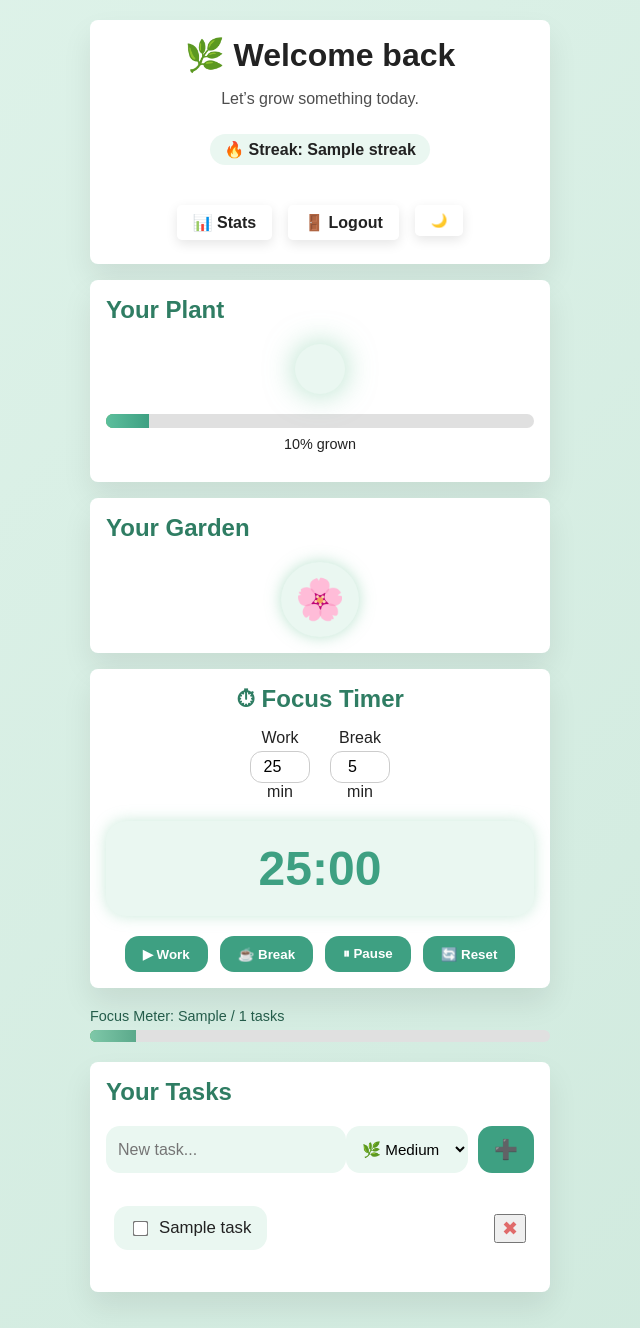
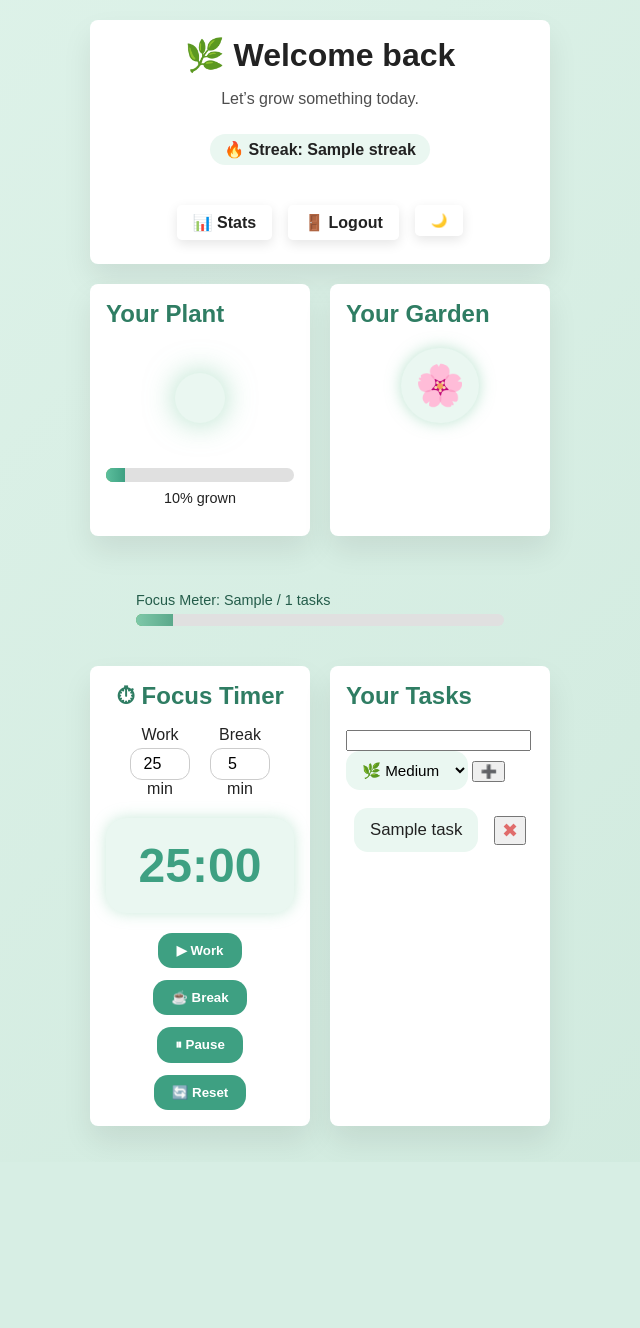
Before and after one commit to LittleMissGenius/FocusApp, a Python web app: template templates/dashboard.html in a window 1280 px wide. Shown: the whole page, without its empty margins (320-960 px from the left). After the commit the page ends 1143 px from the top, so only its background shows below. Run offline with Jinja, Linux system fonts and the light colour scheme; the template is opened without the code that fills it: most values are stand-ins (such as "Sample title", 1, 10 or a date in 2020).

Commit message:
Update on March 12

```diff
--- a/static/style.css
+++ b/static/style.css
@@ -584,3 +584,66 @@ body {
 .progress, .meter-fill {
   background-color: var(--progress-fill);
 }
+
+
+.dashboard-grid {
+  display: grid;
+  grid-template-columns: 1fr 1fr;
+  grid-template-rows: auto auto auto;
+  gap: 20px;
+  max-width: 1100px;
+  margin: auto;
+}
+
+
+.plant-card {
+  grid-column: 1;
+  grid-row: 1;
+}
+
+.garden-card {
+  grid-column: 2;
+  grid-row: 1;
+}
+
+.focus-meter {
+  grid-column: 1 / span 2;   /* spans both columns */
+  grid-row: 2;
+  justify-self: center;
+  width: 80%;
+}
+
+.timer-card {
+  grid-column: 1;
+  grid-row: 3;
+}
+
+.tasks-card {
+  grid-column: 2;
+  grid-row: 3;
+}
+
+
+
+.plant-wrapper {
+  height: 100px;
+  display: flex;
+  align-items: center;
+  justify-content: center;
+}
+
+.plant {
+  font-size: 70px;
+}
+
+.card.header {
+  width: 100%;
+  margin-bottom: 20px;
+  text-align: center;
+}
+
+
+.timer-card,
+.tasks-card {
+  min-height: 100px;
+}
--- a/templates/dashboard.html
+++ b/templates/dashboard.html
@@ -11,8 +11,10 @@
 
 <div class="container">
 
+
     <!-- HEADER -->
 <div class="card header">
+
   <h1>🌿 Welcome back</h1>
   <p class="subtitle">Let’s grow something today.</p>
   <div class="streak">🔥 Streak: {{ streak }}</div>
@@ -33,8 +35,10 @@
 
 </div>
 
+<div class="dashboard-grid">
+
     <!-- PLANT -->
-    <div class="card">
+    <div class="card plant-card">
       <h2>Your Plant</h2>
       <div class="plant-wrapper">
         <div class="plant">
@@ -51,8 +55,7 @@
       </div>
       <p class="progress-text">{{ progress }}% grown</p>
     </div>
-
-<div class="card">
+<div class="card garden-card">
   <h2>Your Garden</h2>
 
   {% if history %}
@@ -65,6 +68,7 @@
     <p class="subtitle">Your first flower is on its way 🌱</p>
   {% endif %}
 </div>
+
 
 
 
@@ -106,11 +110,13 @@
 
 
     <!-- TASKS -->
-<div class="card">
+
+<div class="card tasks-card">
   <h2>Your Tasks</h2>
 
-<form action="{{ url_for('add_task') }}" method="POST" class="task-form">
-  <input type="text" name="title" placeholder="New task..." required>
+<form id="taskForm">
+
+<input type="text" name="task" id="taskInput" required>
 
 <select name="priority" class="priority-select">
   <option value="high">🔥 High</option>
@@ -119,22 +125,20 @@
 </select>
 
 <button type="submit">➕</button>
+
 </form>
 
+
+<div id="taskList">
+
 {% for task in tasks %}
-<div class="task-row">
-  <form action="{{ url_for('complete_task', task_id=task.id) }}" method="POST">
+<div class="task-row" id="task-{{ task.id }}">
   <label class="task {{ task.priority }} {% if task.completed %}completed{% endif %}">
-      <input type="checkbox"
-             onchange="this.form.submit()"
-             {% if task.completed %}checked{% endif %}>
       <span>{{ task.title }}</span>
   </label>
-  </form>
 
-  <form action="{{ url_for('delete_task', task_id=task.id) }}" method="POST" class="delete-form">
-    <button type="submit" class="delete-task">✖</button>
-  </form>
+  <button onclick="deleteTask({{ task.id }}, this)" class="delete-task">✖</button>
+
 </div>
 {% endfor %}
 
@@ -143,5 +147,57 @@
   </div>
 
 <script src="{{ url_for('static', filename='timer.js') }}"></script>
+<script>
+
+const form = document.getElementById("taskForm");
+const taskInput = document.getElementById("taskInput");
+<form method="POST" action="{{ url_for('add_task') }}">
+
+
+form.addEventListener("submit", async function(e) {
+    e.preventDefault(); // stops page reload
+
+    const taskText = taskInput.value;
+
+    const response = await fetch("/add_task", {
+        method: "POST",
+        headers: {
+            "Content-Type": "application/x-www-form-urlencoded"
+        },
+        body: "task=" + encodeURIComponent(taskText)
+    });
+
+    const data = await response.json();
+
+const div = document.createElement("div");
+div.className = "task-row";
+div.id = "task-" + data.id;
+
+div.innerHTML = `
+    <span>${data.text}</span>
+    <button onclick="deleteTask(${data.id}, this)" class="delete-task">✖</button>
+`;
+
+taskList.appendChild(div);
+
+
+    taskInput.value = "";
+});
+
+async function deleteTask(id, button) {
+
+    await fetch("/delete_task/" + id, {
+        method: "POST"
+    });
+
+    const taskRow = button.closest(".task-row");
+    taskRow.remove();
+}
+
+
+</script>
+
 </body>
+</div>
+
 </html>
```
Also changed, not shown: app.py (+43 -23 lines), instance/focus.db. Lines whose indentation alone changed are shown as unchanged.
